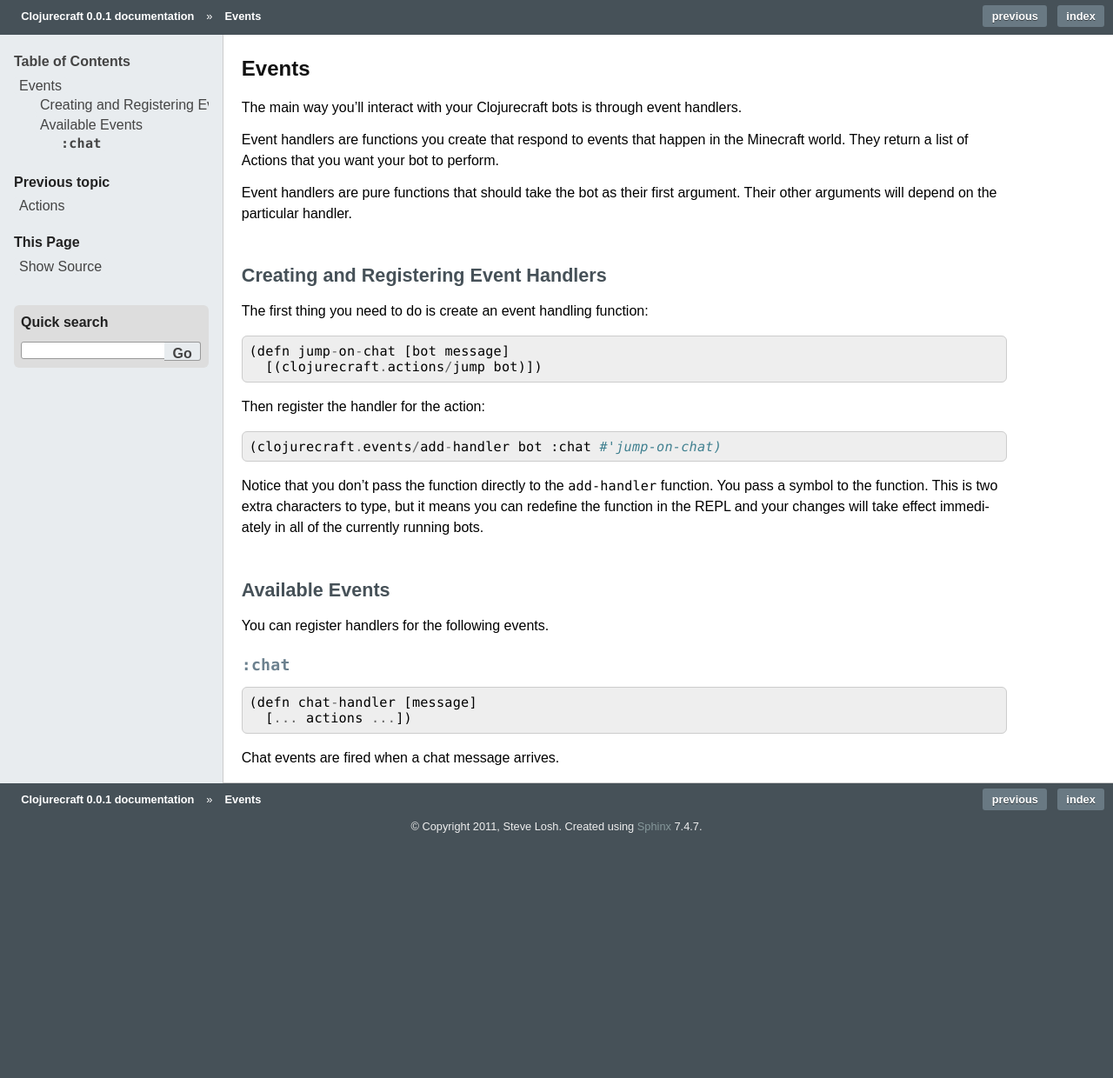
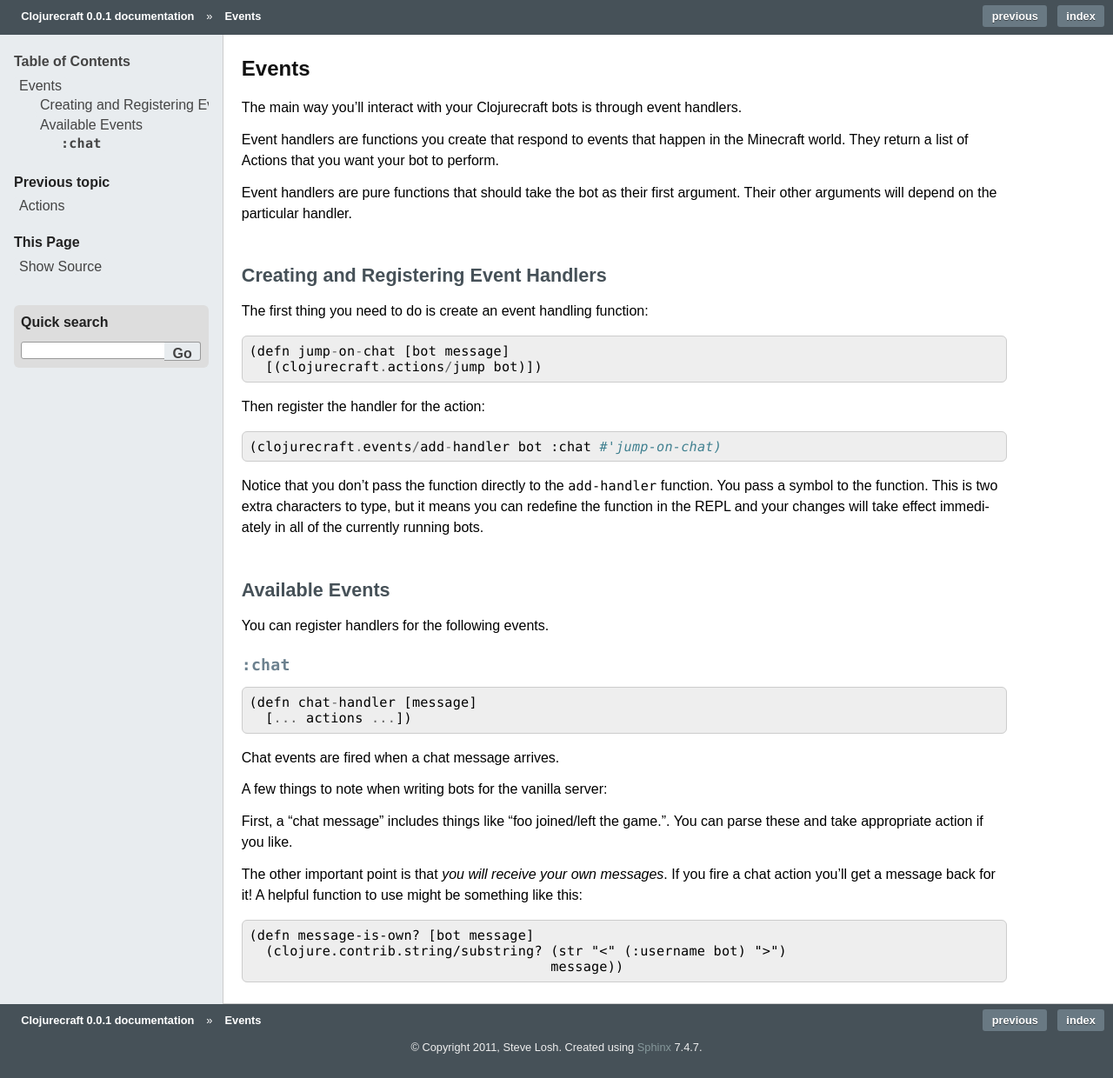
Before and after one commit to sjl/clojurecraft, a Sphinx documentation site: the page built from docs/source/events.rst, in a window 1280 px wide. Shown: the whole page at 87% size. Built offline with Sphinx 7.4.7, drawn with Linux system fonts in a browser that asks for light colours; before the commit the page ends 985 px from its top, so only the background shows below that.

Commit message:
Chat event docs.

```diff
--- a/docs/source/events.rst
+++ b/docs/source/events.rst
@@ -40,3 +40,16 @@
       [... actions ...])
 
 Chat events are fired when a chat message arrives.
+
+A few things to note when writing bots for the vanilla server:
+
+First, a "chat message" includes things like "foo joined/left the game.".  You can
+parse these and take appropriate action if you like.
+
+The other important point is that *you will receive your own messages*.  If you fire
+a chat action you'll get a message back for it!  A helpful function to use might be
+something like this::
+
+    (defn message-is-own? [bot message]
+      (clojure.contrib.string/substring? (str "<" (:username bot) ">")
+                                         message))
```
